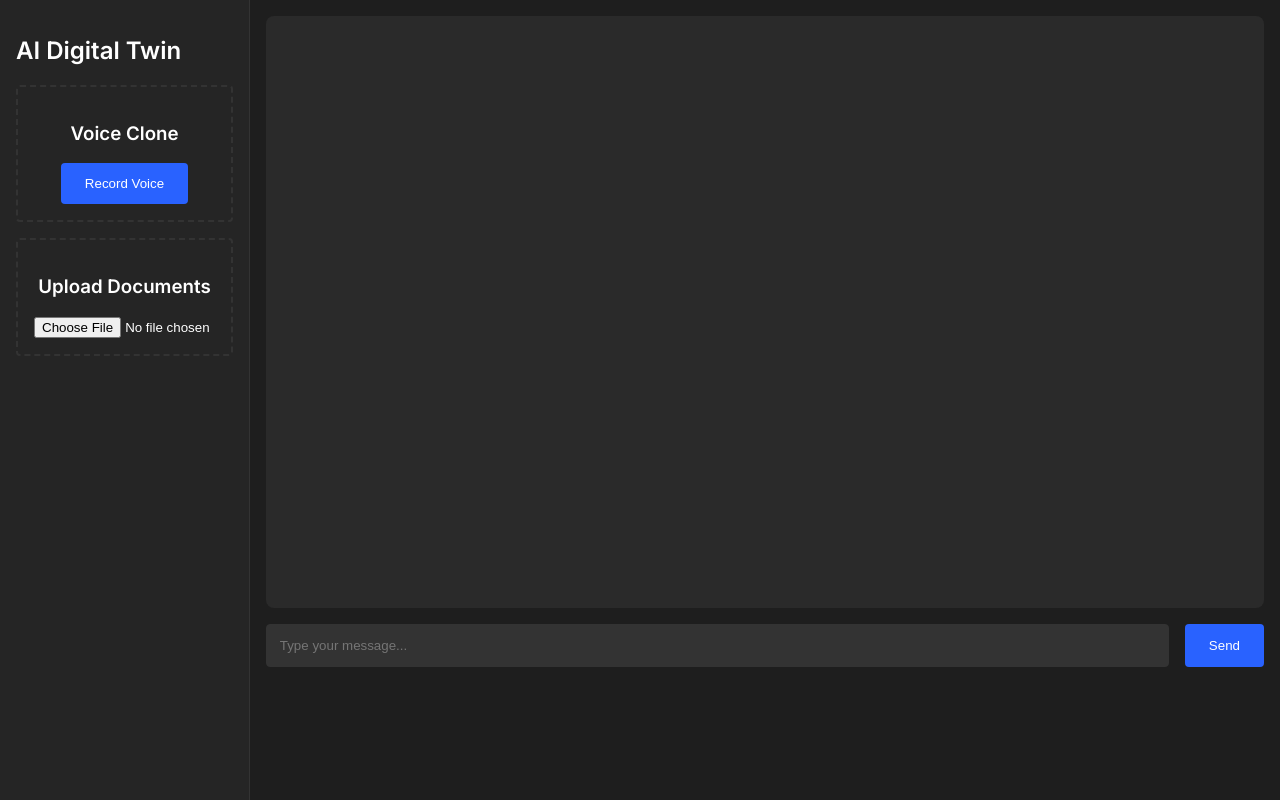
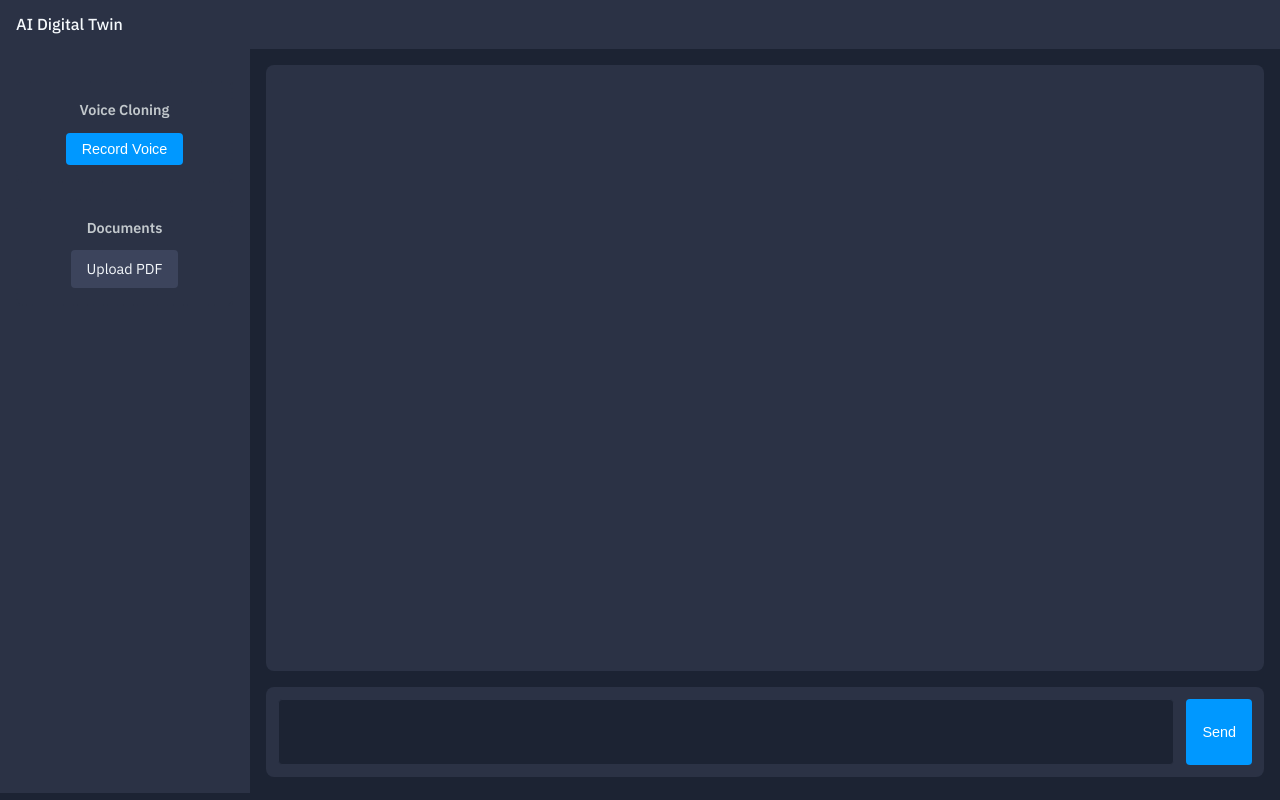
Before and after one commit to Geronimo1975/VoiceAvatarAI, a Flask app: page / in a window 1280 px wide. Run offline with Flask 3, Linux system fonts and the light colour scheme; some libraries are stand-ins or nearby versions.

Commit message:
Agent query: Is the UI now matching Replit.com style with dark theme and modern layout?
Update UI with improved styling, layout, and font; add top navigation bar.

Screenshot: https://storage.googleapis.com/screenshot-production-us-central1/4f94a7f9-d744-49de-9b19-7bb0a7588de6/e6d98001-b79c-4acf-9adc-476d9902f395.jpg

```diff
--- a/static/css/style.css
+++ b/static/css/style.css
@@ -1,84 +1,154 @@
 :root {
-    --primary-color: #2962ff;
-    --secondary-color: #0039cb;
-    --background-color: #1e1e1e;
-    --text-color: #ffffff;
-    --border-color: #333333;
+    --background: #1c2333;
+    --surface: #2b3245;
+    --primary: #0098ff;
+    --text: #f5f9fc;
+    --text-secondary: #c2c8cc;
+    --border: #2b3245;
+    --hover: #3c445c;
 }
 
 body {
-    font-family: 'Inter', sans-serif;
+    font-family: 'IBM Plex Sans', -apple-system, BlinkMacSystemFont, 'Segoe UI', Roboto, Oxygen, Ubuntu, Cantarell, 'Open Sans', 'Helvetica Neue', sans-serif;
     margin: 0;
     padding: 0;
-    background-color: var(--background-color);
-    color: var(--text-color);
+    background-color: var(--background);
+    color: var(--text);
+    line-height: 1.5;
 }
 
 .container {
     display: grid;
+    grid-template-rows: auto 1fr;
+    min-height: 100vh;
+}
+
+.top-nav {
+    background-color: var(--surface);
+    padding: 0.75rem 1rem;
+    border-bottom: 1px solid var(--border);
+    display: flex;
+    align-items: center;
+    justify-content: space-between;
+}
+
+.project-title {
+    font-size: 1rem;
+    font-weight: 500;
+    color: var(--text);
+    margin: 0;
+}
+
+.main-content {
+    display: grid;
     grid-template-columns: 250px 1fr;
-    height: 100vh;
+    height: calc(100vh - 3.5rem);
 }
 
 .sidebar {
-    background-color: #252525;
+    background-color: var(--surface);
+    border-right: 1px solid var(--border);
     padding: 1rem;
-    border-right: 1px solid var(--border-color);
 }
 
-.main-content {
+.workspace {
+    display: flex;
+    flex-direction: column;
     padding: 1rem;
-    overflow-y: auto;
 }
 
 .chat-container {
-    height: 70vh;
-    background-color: #2a2a2a;
+    flex: 1;
+    background-color: var(--surface);
     border-radius: 8px;
     padding: 1rem;
+    margin-bottom: 1rem;
     overflow-y: auto;
 }
 
 .message {
-    margin: 1rem 0;
-    padding: 0.8rem;
+    margin: 0.75rem 0;
+    padding: 0.75rem;
     border-radius: 4px;
-    background-color: #333;
+    background-color: var(--hover);
+}
+
+.message strong {
+    color: var(--primary);
+    margin-right: 0.5rem;
 }
 
 .input-container {
-    margin-top: 1rem;
     display: flex;
-    gap: 1rem;
+    gap: 0.75rem;
+    padding: 0.75rem;
+    background-color: var(--surface);
+    border-radius: 8px;
 }
 
 .input-field {
     flex: 1;
-    padding: 0.8rem;
+    padding: 0.75rem;
     border-radius: 4px;
-    border: 1px solid var(--border-color);
-    background-color: #333;
-    color: var(--text-color);
+    border: 1px solid var(--border);
+    background-color: var(--background);
+    color: var(--text);
+    font-family: inherit;
+    font-size: 0.9rem;
+    resize: none;
+    min-height: 40px;
+}
+
+.input-field:focus {
+    outline: none;
+    border-color: var(--primary);
 }
 
 .button {
-    padding: 0.8rem 1.5rem;
+    padding: 0.5rem 1rem;
     border-radius: 4px;
     border: none;
-    background-color: var(--primary-color);
+    background-color: var(--primary);
     color: white;
+    font-weight: 500;
     cursor: pointer;
-    transition: background-color 0.3s;
+    transition: opacity 0.2s;
+    font-size: 0.9rem;
 }
 
 .button:hover {
-    background-color: var(--secondary-color);
+    opacity: 0.9;
 }
 
 .upload-section {
     margin: 1rem 0;
     padding: 1rem;
-    border: 2px dashed var(--border-color);
+    border: 2px dashed var(--border);
     border-radius: 4px;
     text-align: center;
 }
+
+.upload-section h3 {
+    color: var(--text-secondary);
+    font-size: 0.9rem;
+    margin: 0 0 0.75rem 0;
+}
+
+.file-input {
+    display: none;
+}
+
+.file-input-label {
+    display: inline-block;
+    padding: 0.5rem 1rem;
+    border-radius: 4px;
+    background-color: var(--hover);
+    color: var(--text);
+    cursor: pointer;
+    font-size: 0.9rem;
+    transition: background-color 0.2s;
+}
+
+.file-input-label:hover {
+    background-color: var(--border);
+}
--- a/templates/index.html
+++ b/templates/index.html
@@ -4,34 +4,48 @@
     <meta charset="UTF-8">
     <meta name="viewport" content="width=device-width, initial-scale=1.0">
     <title>AI Digital Twin</title>
-    <link href="https://fonts.googleapis.com/css2?family=Inter:wght@400;500;600&display=swap" rel="stylesheet">
+    <link href="https://fonts.googleapis.com/css2?family=IBM+Plex+Sans:wght@400;500;600&display=swap" rel="stylesheet">
     <link rel="stylesheet" href="{{ url_for('static', filename='css/style.css') }}">
     <script src="https://cdnjs.cloudflare.com/ajax/libs/socket.io/4.0.1/socket.io.js"></script>
 </head>
 <body>
     <div class="container">
-        <div class="sidebar">
-            <h2>AI Digital Twin</h2>
+        <nav class="top-nav">
+            <h1 class="project-title">AI Digital Twin</h1>
+        </nav>
+
+        <div class="main-content">
+            <aside class="sidebar">
                 <div class="upload-section">
-                <h3>Voice Clone</h3>
+                    <h3>Voice Cloning</h3>
                     <button id="record-button" class="button" onclick="startRecording()">Record Voice</button>
                 </div>
+
                 <div class="upload-section">
-                <h3>Upload Documents</h3>
+                    <h3>Documents</h3>
+                    <label for="file-upload" class="file-input-label">
+                        Upload PDF
+                    </label>
                     <input type="file" id="file-upload" accept=".pdf" class="file-input">
                 </div>
-        </div>
+            </aside>
 
-        <div class="main-content">
+            <main class="workspace">
                 <div class="chat-container" id="chat-container">
                     <!-- Messages will be added here dynamically -->
                 </div>
 
                 <div class="input-container">
-                <input type="text" id="message-input" class="input-field"
-                       placeholder="Type your message...">
+                    <textarea
+                        id="message-input"
+                        class="input-field"
+                        placeholder="Type your message..."
+                        rows="1"
+                        onkeydown="if(event.keyCode == 13 && !event.shiftKey) { event.preventDefault(); document.getElementById('send-button').click(); }">
+                    </textarea>
                     <button id="send-button" class="button">Send</button>
                 </div>
+            </main>
         </div>
     </div>
 
```
Also changed, not shown: attached_assets/image_1737816720002.png (added), attached_assets/image_1737816761239.png (added). Lines whose indentation alone changed are shown as unchanged.
